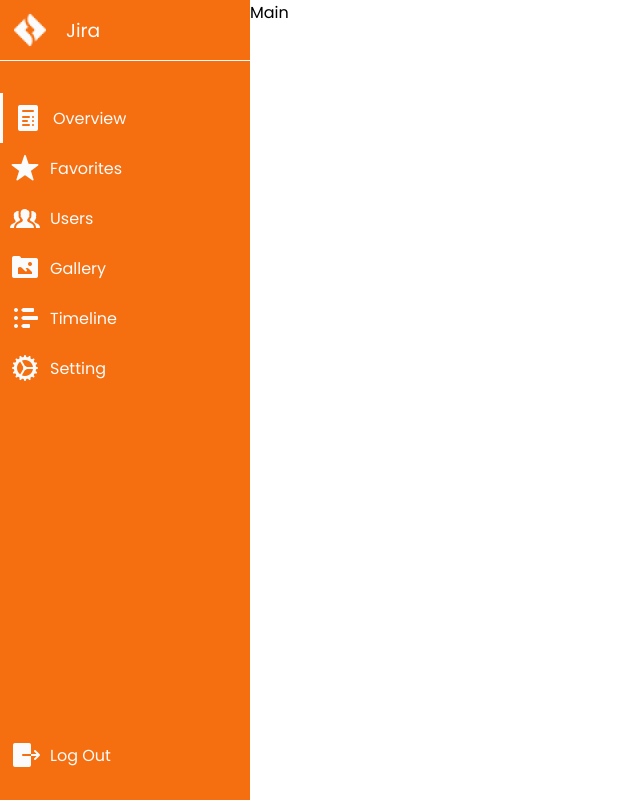
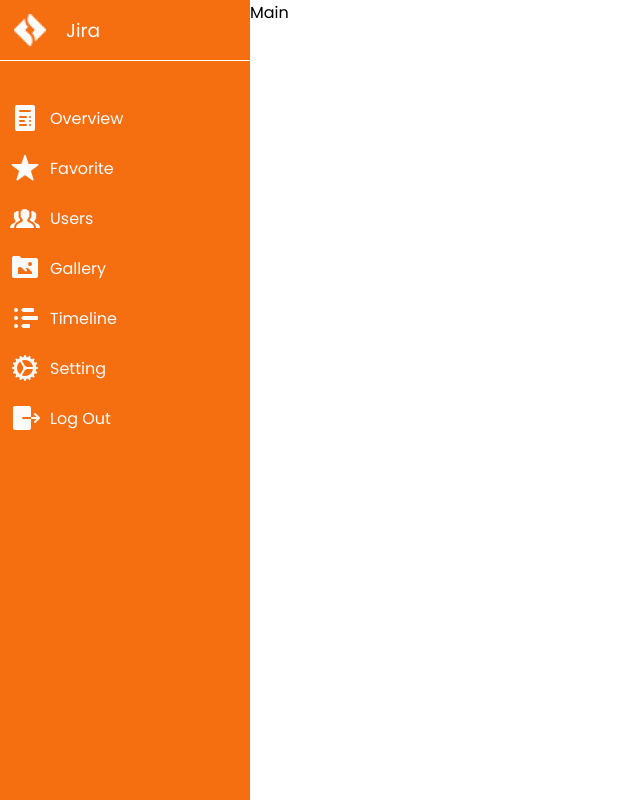
Before and after one commit to Boitumelo-Mkhwanazi/Mini-Projects, an Angular app in the folder dashboard-page/: page / in a window 1280 px wide. Shown: the whole page, without its empty margins (0-640 px from the left). Built offline with nearby package versions, Linux system fonts and the light colour scheme.

Commit message:
Breaking Down Components

```diff
--- a/dashboard-page/src/app/app.component.css
+++ b/dashboard-page/src/app/app.component.css
@@ -2,86 +2,3 @@
     display: grid;
     grid-template-columns: 250px 1fr;
 }
-
-.sidebar {
-    background-color: #F56E0F;
-    height: 100vh;
-    display: flex;
-    gap: 2rem;
-    flex-direction: column;
-}
-
-.sidebar .top {
-    display: flex;
-    align-items: center;
-    gap: 1rem;
-    padding: 0.625rem 0.625rem;
-    border-bottom: 1px solid #FBFBFB;
-}
-
-.sidebar .top img {
-    width: 40px;
-}
-
-.sidebar .top h3 {
-    color: #FBFBFB;
-    font-weight: 400;
-}
-
-.sidebar .bottom {
-    position: relative;
-    height: 100%;
-}
-.sidebar .bottom a {
-    position: relative;
-    display: flex;
-    align-items: center;
-    gap: 10px;
-    padding: 0.625rem 0.625rem;
-    transition: padding 0.3s ease;
-    z-index: 1;
-}
-
-.sidebar .bottom a:hover {
-    padding: 0.625rem 1.3rem;
-}
-
-.sidebar .bottom a.active {
-    border-left: 3px solid #FBFBFB;
-}
-
-.sidebar .bottom a img {
-    position: relative;
-    z-index: 2;
-}
-
-.sidebar .bottom a span {
-    position: relative;
-    z-index: 2;
-}
-
-.sidebar .bottom a::after {
-    content: "";
-    position: absolute;
-    bottom: 0;
-    left: 0;
-    width: 0;
-    height: 100%;
-    background-color: #FF964D;
-    z-index: 0;
-    transition: width 0.3s ease;
-}
-
-.sidebar .bottom a:hover::after {
-    width: 100%;
-}
-
-.sidebar .bottom a:last-child {
-    position: absolute;
-    bottom: 20px;
-    width: 100%;
-}
-
-.sidebar .bottom img {
-    width: 30px;
-}
--- a/dashboard-page/src/app/app.component.html
+++ b/dashboard-page/src/app/app.component.html
@@ -1,40 +1,4 @@
 <div class="container">
-    <aside class="sidebar">
-        <div class="top">
-            <img src="jira.png" alt="">
-            <h3>Jira</h3>
-        </div>
-
-        <div class="bottom">
-            <a href="#" class="active">
-                <img src="overview.png" alt="">
-                <span>Overview</span>
-            </a>
-            <a href="#">
-                <img src="star.png" alt="">
-                <span>Favorites</span>
-            </a>
-            <a href="#">
-                <img src="users.png" alt="">
-                <span>Users</span>
-            </a>
-            <a href="#">
-                <img src="picture-folder.png" alt="">
-                <span>Gallery</span>
-            </a>
-            <a href="#">
-                <img src="timeline.png" alt="">
-                <span>Timeline</span>
-            </a>
-            <a href="#">
-                <img src="settings.png" alt="">
-                <span>Setting</span>
-            </a>
-            <a href="#">
-                <img src="logout.png" alt="">
-                <span>Log Out</span>
-            </a>
-        </div>
-    </aside>
+    <app-aside />
     <main class="main">Main</main>
 </div>
--- a/dashboard-page/src/app/app.component.ts
+++ b/dashboard-page/src/app/app.component.ts
@@ -1,10 +1,12 @@
 import { Component, CUSTOM_ELEMENTS_SCHEMA } from '@angular/core';
+import { AsideComponent } from "./sidebar/aside/aside.component";
 
 @Component({
   selector: 'app-root',
   schemas: [CUSTOM_ELEMENTS_SCHEMA],
   templateUrl: './app.component.html',
-  styleUrl: './app.component.css'
+  styleUrl: './app.component.css',
+  imports: [AsideComponent]
 })
 export class AppComponent {
   title = 'dashboard-page';
--- /dev/null
+++ b/dashboard-page/src/app/sidebar/aside/aside.component.css
@@ -0,0 +1,28 @@
+.sidebar {
+    background-color: #F56E0F;
+    height: 100vh;
+    display: flex;
+    gap: 2rem;
+    flex-direction: column;
+}
+
+.sidebar .top {
+    display: flex;
+    align-items: center;
+    gap: 1rem;
+    padding: 0.625rem 0.625rem;
+    border-bottom: 1px solid #FBFBFB;
+}
+
+.sidebar .top img {
+    width: 40px;
+}
+
+.sidebar .top h3 {
+    color: #FBFBFB;
+    font-weight: 400;
+}
+
+.sidebar .bottom {
+    position: relative;
+}
--- /dev/null
+++ b/dashboard-page/src/app/sidebar/aside/aside.component.html
@@ -0,0 +1,12 @@
+<aside class="sidebar">
+    <div class="top">
+        <img src="jira.png" alt="">
+        <h3>Jira</h3>
+    </div>
+
+    <div class="bottom">
+        @for (link of links; track link.id) {
+            <app-link-item [item]="link"/>
+        }
+    </div>
+</aside>
--- /dev/null
+++ b/dashboard-page/src/app/sidebar/aside/aside.component.ts
@@ -0,0 +1,50 @@
+import { Component } from '@angular/core';
+import { LinkItemComponent } from "../link-item/link-item.component";
+
+import { type linkType } from '../sidebar.model';
+
+@Component({
+  selector: 'app-aside',
+  imports: [LinkItemComponent],
+  templateUrl: './aside.component.html',
+  styleUrl: './aside.component.css'
+})
+export class AsideComponent {
+  links : linkType[] = [
+    {
+      id: '1',
+      name: 'Overview',
+      image: 'overview.png',
+    },
+    {
+      id: '2',
+      name: 'Favorite',
+      image: 'star.png',
+    },
+    {
+      id: '3',
+      name: 'Users',
+      image: 'users.png',
+    },
+    {
+      id: '4',
+      name: 'Gallery',
+      image: 'picture-folder.png',
+    },
+    {
+      id: '5',
+      name: 'Timeline',
+      image: 'timeline.png',
+    },
+    {
+      id: '6',
+      name: 'Setting',
+      image: 'settings.png',
+    },
+    {
+      id: '7',
+      name: 'Log Out',
+      image: 'logout.png',
+    }
+  ];
+}
--- /dev/null
+++ b/dashboard-page/src/app/sidebar/link-item/link-item.component.css
@@ -0,0 +1,47 @@
+a {
+    position: relative;
+    display: flex;
+    align-items: center;
+    gap: 10px;
+    padding: 0.625rem 0.625rem;
+    transition: padding 0.3s ease;
+    z-index: 1;
+}
+
+a:hover {
+    padding: 0.625rem 1.3rem;
+}
+
+a.active {
+    border-left: 3px solid #FBFBFB;
+}
+
+a img {
+    position: relative;
+    z-index: 2;
+}
+
+a span {
+    position: relative;
+    z-index: 2;
+}
+
+a::after {
+    content: "";
+    position: absolute;
+    bottom: 0;
+    left: 0;
+    width: 0;
+    height: 100%;
+    background-color: #FF964D;
+    z-index: 0;
+    transition: width 0.3s ease;
+}
+
+a:hover::after {
+    width: 100%;
+}
+
+img {
+    width: 30px;
+}
--- /dev/null
+++ b/dashboard-page/src/app/sidebar/link-item/link-item.component.html
@@ -0,0 +1,4 @@
+<a href="#">
+    <img [src]="item().image" alt="">
+    <span>{{ item().name }}</span>
+</a>
--- /dev/null
+++ b/dashboard-page/src/app/sidebar/link-item/link-item.component.ts
@@ -0,0 +1,13 @@
+import { Component, input } from '@angular/core';
+
+import { type linkType } from '../sidebar.model';
+
+@Component({
+  selector: 'app-link-item',
+  imports: [],
+  templateUrl: './link-item.component.html',
+  styleUrl: './link-item.component.css'
+})
+export class LinkItemComponent {
+  item = input.required<linkType>();
+}
--- /dev/null
+++ b/dashboard-page/src/app/sidebar/sidebar.model.ts
@@ -0,0 +1,5 @@
+export interface linkType {
+  id: string,
+  name: string,
+  image: string,
+}
```
Also changed, not shown: 2 other files (tests, documents, lock files or other folders).
